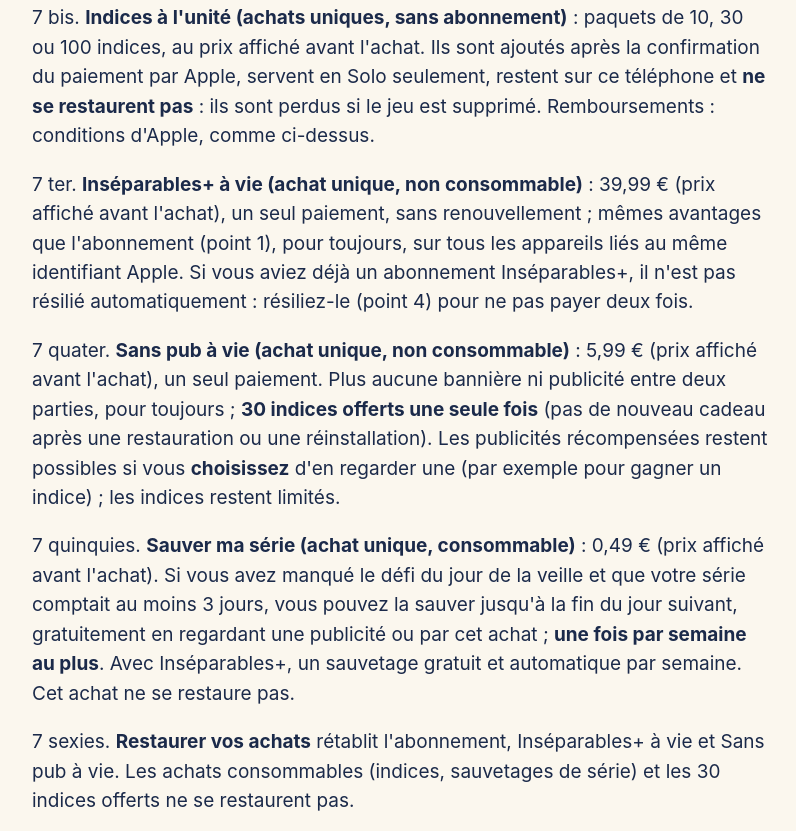
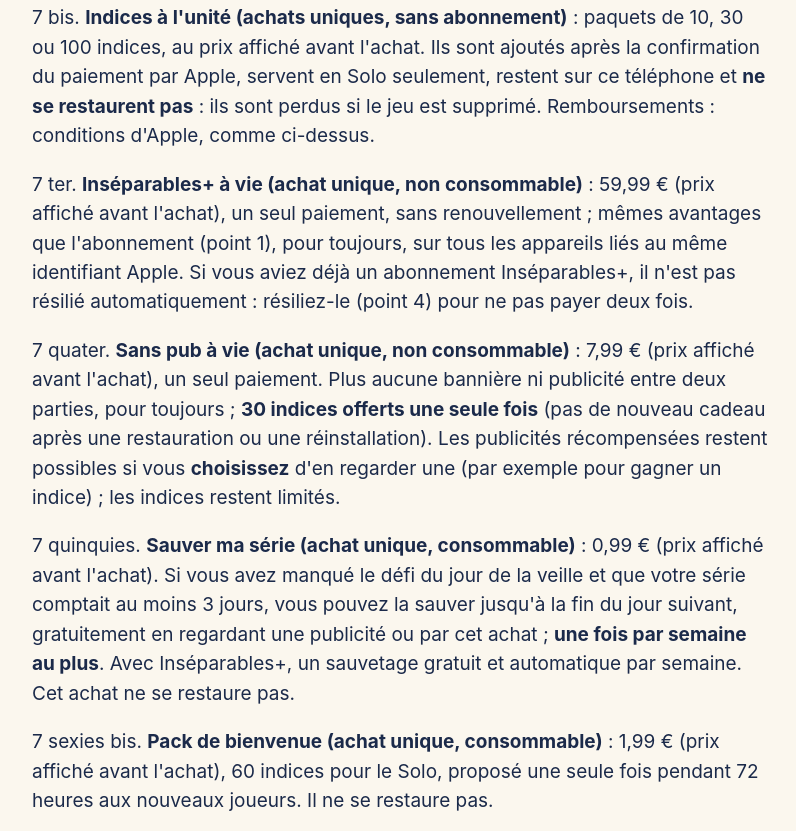
Before and after one commit to momococoyuki/momococoyuki.github.io, a plain HTML site: page inseparables/conditions-abonnement.html in a window 1280 px wide. Shown: the part 916-1747 px from the top of the page, without its empty margins (240-1036 px from the left). Drawn offline with Linux system fonts and the light colour scheme.

Commit message:
Conditions : nouvelle grille de prix, pack de bienvenue ; aide : inviter un proche

```diff
--- a/inseparables/conditions-abonnement.html
+++ b/inseparables/conditions-abonnement.html
@@ -11,7 +11,7 @@ a{color:#1B2A4A} nav{margin-top:3rem;border-top:2px solid #CDBF9C;padding-top:1r
 <p><em>Dernière mise à jour : 26 novembre 2026</em></p>
 <ol>
 <li><strong>Ce que comprend Inséparables+</strong> : aucune publicité ; indices et annulations illimités en Solo ; accès aux défis du jour des jours passés (30 derniers jours) ; 2 indices par partie en Duo.</li>
-<li><strong>Formules</strong> : abonnement mensuel (2,99 €/mois) ou annuel (19,99 €/an). L'abonnement annuel commence par <strong>7 jours d'essai gratuit</strong> pour un premier abonnement (l'app n'affiche l'essai que si votre compte Apple y a droit). Prix toutes taxes comprises (TVA non applicable, art. 293 B du CGI, pour l'éditeur ; Apple collecte la TVA due sur la vente), affichés dans l'application avant l'achat.</li>
+<li><strong>Formules</strong> : abonnement mensuel (3,99 €/mois) ou annuel (24,99 €/an). L'abonnement annuel commence par <strong>7 jours d'essai gratuit</strong> pour un premier abonnement (l'app n'affiche l'essai que si votre compte Apple y a droit). Prix toutes taxes comprises (TVA non applicable, art. 293 B du CGI, pour l'éditeur ; Apple collecte la TVA due sur la vente), affichés dans l'application avant l'achat.</li>
 <li><strong>Paiement et renouvellement</strong> : le paiement est prélevé sur votre compte Apple à la confirmation de l'achat (ou à la fin de l'essai gratuit). L'abonnement se <strong>renouvelle automatiquement</strong> à la fin de chaque période, au même prix, sauf si vous le résiliez au moins 24 heures avant la fin de la période en cours.</li>
 <li><strong>Résilier</strong> : dans Réglages de l'iPhone › [votre nom] › Abonnements › Inséparables. La résiliation prend effet à la fin de la période déjà payée. Si vous résiliez pendant l'essai gratuit, vous ne payez rien.</li>
 <li><strong>Restaurer vos achats</strong> : Réglages de l'application › Inséparables+ › Restaurer mes achats (même identifiant Apple).</li>
@@ -19,9 +19,10 @@ a{color:#1B2A4A} nav{margin-top:3rem;border-top:2px solid #CDBF9C;padding-top:1r
 <li><strong>Données</strong> : voir la politique de confidentialité.</li>
 </ol>
 <p>7 bis. <strong>Indices à l'unité (achats uniques, sans abonnement)</strong> : paquets de 10, 30 ou 100 indices, au prix affiché avant l'achat. Ils sont ajoutés après la confirmation du paiement par Apple, servent en Solo seulement, restent sur ce téléphone et <strong>ne se restaurent pas</strong> : ils sont perdus si le jeu est supprimé. Remboursements : conditions d'Apple, comme ci-dessus.</p>
-<p>7 ter. <strong>Inséparables+ à vie (achat unique, non consommable)</strong> : 39,99 € (prix affiché avant l'achat), un seul paiement, sans renouvellement ; mêmes avantages que l'abonnement (point 1), pour toujours, sur tous les appareils liés au même identifiant Apple. Si vous aviez déjà un abonnement Inséparables+, il n'est pas résilié automatiquement : résiliez-le (point 4) pour ne pas payer deux fois.</p>
-<p>7 quater. <strong>Sans pub à vie (achat unique, non consommable)</strong> : 5,99 € (prix affiché avant l'achat), un seul paiement. Plus aucune bannière ni publicité entre deux parties, pour toujours ; <strong>30 indices offerts une seule fois</strong> (pas de nouveau cadeau après une restauration ou une réinstallation). Les publicités récompensées restent possibles si vous <strong>choisissez</strong> d'en regarder une (par exemple pour gagner un indice) ; les indices restent limités.</p>
-<p>7 quinquies. <strong>Sauver ma série (achat unique, consommable)</strong> : 0,49 € (prix affiché avant l'achat). Si vous avez manqué le défi du jour de la veille et que votre série comptait au moins 3 jours, vous pouvez la sauver jusqu'à la fin du jour suivant, gratuitement en regardant une publicité ou par cet achat ; <strong>une fois par semaine au plus</strong>. Avec Inséparables+, un sauvetage gratuit et automatique par semaine. Cet achat ne se restaure pas.</p>
+<p>7 ter. <strong>Inséparables+ à vie (achat unique, non consommable)</strong> : 59,99 € (prix affiché avant l'achat), un seul paiement, sans renouvellement ; mêmes avantages que l'abonnement (point 1), pour toujours, sur tous les appareils liés au même identifiant Apple. Si vous aviez déjà un abonnement Inséparables+, il n'est pas résilié automatiquement : résiliez-le (point 4) pour ne pas payer deux fois.</p>
+<p>7 quater. <strong>Sans pub à vie (achat unique, non consommable)</strong> : 7,99 € (prix affiché avant l'achat), un seul paiement. Plus aucune bannière ni publicité entre deux parties, pour toujours ; <strong>30 indices offerts une seule fois</strong> (pas de nouveau cadeau après une restauration ou une réinstallation). Les publicités récompensées restent possibles si vous <strong>choisissez</strong> d'en regarder une (par exemple pour gagner un indice) ; les indices restent limités.</p>
+<p>7 quinquies. <strong>Sauver ma série (achat unique, consommable)</strong> : 0,99 € (prix affiché avant l'achat). Si vous avez manqué le défi du jour de la veille et que votre série comptait au moins 3 jours, vous pouvez la sauver jusqu'à la fin du jour suivant, gratuitement en regardant une publicité ou par cet achat ; <strong>une fois par semaine au plus</strong>. Avec Inséparables+, un sauvetage gratuit et automatique par semaine. Cet achat ne se restaure pas.</p>
+<p>7 sexies bis. <strong>Pack de bienvenue (achat unique, consommable)</strong> : 1,99 € (prix affiché avant l'achat), 60 indices pour le Solo, proposé une seule fois pendant 72 heures aux nouveaux joueurs. Il ne se restaure pas.</p>
 <p>7 sexies. <strong>Restaurer vos achats</strong> rétablit l'abonnement, Inséparables+ à vie et Sans pub à vie. Les achats consommables (indices, sauvetages de série) et les 30 indices offerts ne se restaurent pas.</p>
 <ol>
 <li><strong>Litiges</strong> : après une réclamation écrite auprès de l'éditeur (Nicolas TIEN YU SONG, 3 rue des Frères Berger, 90500 Beaucourt, France ; tien.yusongnicolas@gmail.com), vous pouvez saisir gratuitement le médiateur de la consommation SMP (Société de la Médiation Professionnelle, Alteritae, 5 rue Salvaing, 12000 Rodez, France ; <a href="https://www.mediateur-consommation-smp.fr">https://www.mediateur-consommation-smp.fr</a>). Droit applicable : droit français.</li>
```
Also changed, not shown: inseparables/aide.html (+2 -0 lines).
